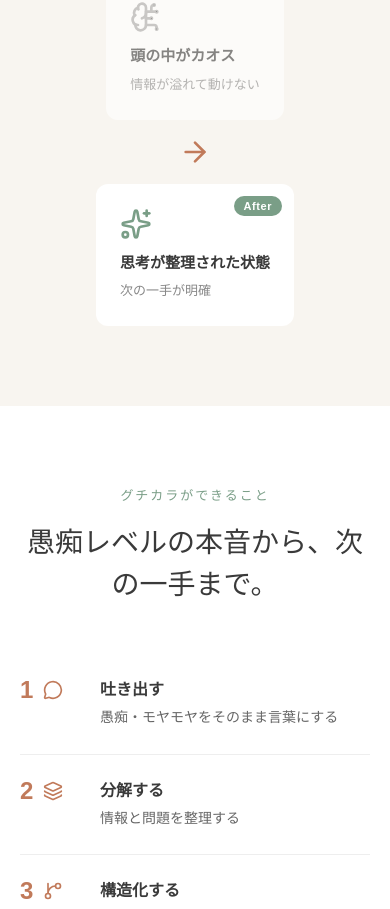
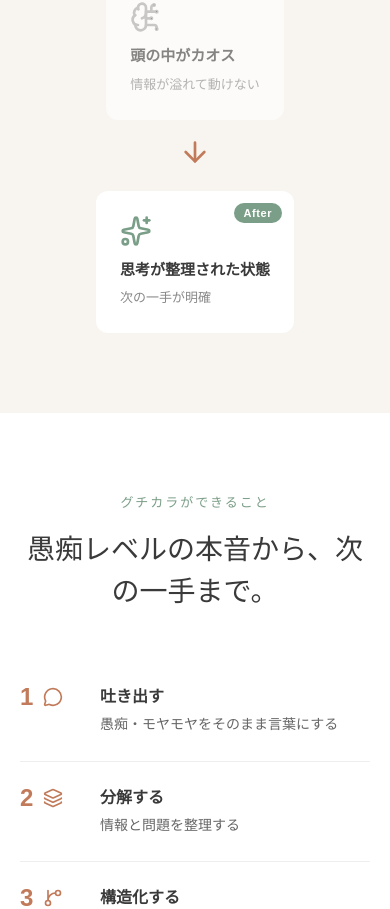
Before and after one commit to gu-chikara/guchikara-lp, a Next.js app: page / in a window 390 px wide. Shown: the part 2016-2925 px from the top of the page. Built offline with nearby package versions, Linux system fonts and the light colour scheme.

Commit message:
Switch Before/After arrow to down on mobile

```diff
--- a/components/LPContent.tsx
+++ b/components/LPContent.tsx
@@ -5,7 +5,7 @@ import { useState } from "react";
 import { motion, AnimatePresence } from "framer-motion";
 import {
   Lightbulb, BookOpen, Clock,
-  BrainCircuit, Sparkles, ArrowRight,
+  BrainCircuit, Sparkles, ArrowRight, ArrowDown,
   MessageCircle, Layers, GitBranch, PenLine, CheckCircle2,
   Check, Menu, X,
 } from "lucide-react";
@@ -335,7 +335,8 @@ export default function LPContent({ hasHero }: Props) {
             </FadeInSection>
 
             <FadeInSection delay={0.3} style={{ flexShrink: 0 }}>
-              <ArrowRight size={32} color="#C17A5A" />
+              <span className="arrow-right"><ArrowRight size={32} color="#C17A5A" /></span>
+              <span className="arrow-down"><ArrowDown size={32} color="#C17A5A" /></span>
             </FadeInSection>
 
             <FadeInSection direction="right" delay={0.2} style={{ flex: 1 }}>
@@ -530,10 +531,14 @@ export default function LPContent({ hasHero }: Props) {
       <style>{`
         .nav-desktop { display: flex; }
         .nav-hamburger { display: none; }
+        .arrow-right { display: inline-flex; }
+        .arrow-down { display: none; }
 
         @media (max-width: 768px) {
           .nav-desktop { display: none !important; }
           .nav-hamburger { display: block !important; }
+          .arrow-right { display: none !important; }
+          .arrow-down { display: inline-flex !important; }
           .fv-container { flex-direction: column !important; }
           .fv-left { width: 100% !important; height: 420px !important; min-height: 420px !important; }
           .fv-left img { object-position: top center !important; }
```
